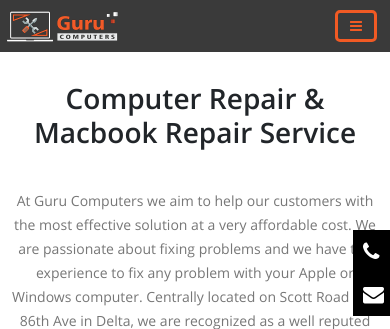
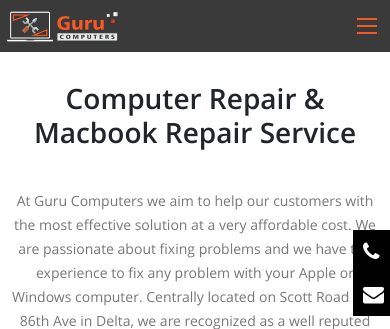
Before and after one commit to tarunwadhwawins/guru-computers, a PHP site: page /gurucomputer/ in a window 390 px wide. Shown: the top 329 px of the page. Run offline with PHP 8.4, Linux system fonts and the light colour scheme; style sheets or scripts are compiled from the project's sources; some libraries are stand-ins or nearby versions.

Commit message:
header changes

```diff
--- a/assets/css/header.css
+++ b/assets/css/header.css
@@ -33,30 +33,22 @@
   position: relative;
   z-index: 999;
 }
-header .navbar .navbar-toggler.active .menuBar .menuClose {
+header .navbar .navbar-toggler span {
   display: block;
+  height: 2px;
+  background-color: #f15a24;
+  width: 20px;
+  margin: 5px 0;
+  transition: all 0.5s;
 }
-header .navbar .navbar-toggler.active .menuBar .menuBars {
+header .navbar .navbar-toggler.active span:first-child {
+  transform: rotate(45deg) translate(4px, 0px);
+}
+header .navbar .navbar-toggler.active span:nth-child(2) {
   display: none;
 }
-header .navbar .navbar-toggler .menuBar {
-  border: 3px solid #f15a24;
-  padding: 10px 15px;
-  border-radius: 5px;
-  color: #f15a24;
-  font-size: 20px;
-}
-@media (max-width: 767px) {
-  header .navbar .navbar-toggler .menuBar {
-    padding: 6px 12px;
-    font-size: 14px;
-  }
-}
-header .navbar .navbar-toggler .menuBar .menuClose {
-  display: none;
-}
-header .navbar .navbar-toggler .menuBar .menuBars {
-  display: block;
+header .navbar .navbar-toggler.active span:nth-child(3) {
+  transform: rotate(-45deg) translate(5px, -1px);
 }
 @media (max-width: 1199px) {
   header .navbar .navbar-collapse .navbar-nav {
--- a/common/header.php
+++ b/common/header.php
@@ -10,10 +10,9 @@
             <a class="navbar-brand" href="<?php echo $url; ?>">
                 <img src="<?php echo $url; ?>assets/images/logo.png" alt="logoimage"></a>
             <button class="navbar-toggler" type="button" data-bs-toggle="collapse" data-bs-target="#navbarTogglerDemo01" aria-controls="navbarTogglerDemo01" aria-expanded="false" aria-label="Toggle navigation">
-              <div class="menuBar">
-                 <i class="fa fa-bars menuBars" aria-hidden="true"></i>
-                 <i class="fa fa-times menuClose" aria-hidden="true"></i>
-              </div>
+                <span></span>
+                <span></span>
+                <span></span>
            </button>
             <div class="navbar-collapse" >
                 <div class="section-bg"></div>
--- a/scss/header.scss
+++ b/scss/header.scss
@@ -28,31 +28,25 @@
             box-shadow: none !important;
             position: relative;
             z-index: 999;
+            span {
+                display: block;
+                height: 2px;
+                background-color: $primary-color;
+                width: 20px;
+                margin: 5px 0;
+                transition: all 0.5s;
+            }
             &.active {
-                .menuBar {
-                    .menuClose {
-                        display: block;
+                span {
+                    &:first-child {
+                        transform: rotate(45deg) translate(4px, 0px);
                     }
-                    .menuBars {
+                    &:nth-child(2) {
                         display: none;
                     }
-                }
-            }
-            .menuBar {
-                border: 3px solid $primary-color;
-                padding: 10px 15px;
-                border-radius: 5px;
-                color: $primary-color;
-                font-size: 20px;
-                @media (max-width: 767px) {
-                    padding: 6px 12px;
-                    font-size: 14px;
-                }
-                .menuClose {
-                    display: none;
-                }
-                .menuBars {
-                    display: block;
+                    &:nth-child(3) {
+                        transform: rotate(-45deg) translate(5px, -1px);
+                    }
                 }
             }
         }
```
